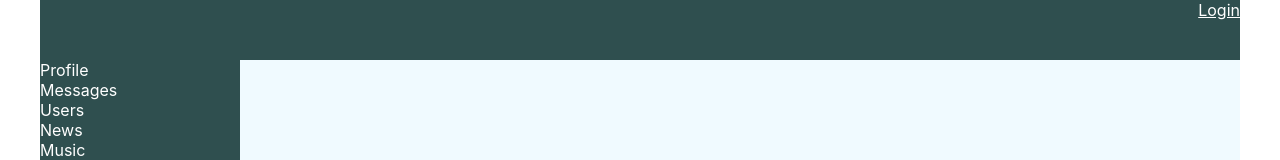
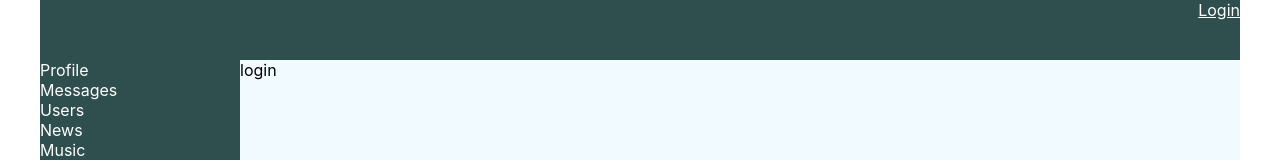
Before and after one commit to InnaMiheikina/samurai-way, a React (Create React App) app: page /login in a window 1280 px wide. Shown: the top 160 px of the page. Built offline with nearby package versions, Linux system fonts and the light colour scheme; no server answers.

Commit message:
Redirect to login

```diff
--- a/src/App.tsx
+++ b/src/App.tsx
@@ -11,6 +11,7 @@
 import UsersContainer from "./components/Users/usersContainer";
 import ProfileContainer from "./components/Profile/profileContainer";
 import HeaderContainer from "./components/Header/HeaderContainer";
+import Login from "./components/login/login";
 
 const App = () => {
     return (
@@ -24,6 +25,7 @@
                     <Route path='/music' render={() => <Music/>}/>
                     <Route path='/setting' render={() => <Setting/>}/>
                     <Route path='/users' render={() => <UsersContainer/>}/>
+                    <Route path='/login' render={() => <Login/>}/>
 
                 </div>
             </div>
--- a/src/Redux/auth-reducer.ts
+++ b/src/Redux/auth-reducer.ts
@@ -16,7 +16,7 @@
     id: null,
     email: null,
     login: null,
-    isAuth:false
+    isAuth:false//залогинен
 }
 
 export const authReducer = (state:InitialUsersStateType=initialState, action:ActionType):InitialUsersStateType=> {
--- a/src/components/Dialogs/Dialogs.tsx
+++ b/src/components/Dialogs/Dialogs.tsx
@@ -2,12 +2,14 @@
 import s from './Dialogs.module.css';
 import DialogItem from "./DialogItem/DialogItem";
 import Message from "./Message/Message";
-import {DialogType, InitDialogsReducerStateType, MessageType} from "../../Redux/dialogs-reducer";
+import { InitDialogsReducerStateType} from "../../Redux/dialogs-reducer";
+import {Redirect} from 'react-router-dom';
 
 type DialogsTypeProps = {
     updateNewMessageBody: (body:string)=> void
     sendMessage:()=> void
     dialogsPage: InitDialogsReducerStateType
+    isAuth:boolean
 }
 
 function Dialogs(props: DialogsTypeProps) {
@@ -24,6 +26,7 @@
     const sendMessage = () => {
         props.sendMessage()
     }
+    if(!props.isAuth) return <Redirect to={'/login'}/> //не залогинен?redirect
 
     return (
         <div className={s.dialogs}>
--- a/src/components/Dialogs/DialogsContainer.tsx
+++ b/src/components/Dialogs/DialogsContainer.tsx
@@ -6,12 +6,14 @@
 import {AppStateType} from "../../Redux/redux-store";
 
 type MapStatePropsType = {
-    dialogsPage:InitDialogsReducerStateType
+    dialogsPage:InitDialogsReducerStateType,
+    isAuth:boolean
 }
 
 let mapStateToProps = (state:AppStateType):MapStatePropsType => {
     return {
-    dialogsPage: state.dialogsPage
+    dialogsPage: state.dialogsPage,
+        isAuth:state.auth.isAuth
 }
 }
 let mapDispatchToProps = (dispatch: Dispatch) => {
--- a/src/components/Profile/profileContainer.tsx
+++ b/src/components/Profile/profileContainer.tsx
@@ -3,11 +3,12 @@
 import {connect} from "react-redux";
 import {AppStateType} from "../../Redux/redux-store";
 import {getUserProfile, ProfileType} from "../../Redux/profile-reducer";
-import {withRouter, RouteComponentProps} from 'react-router-dom';
+import {withRouter, RouteComponentProps, Redirect} from 'react-router-dom';
 
 
 type MapStatePropsType = {
     profile: ProfileType | null
+    isAuth:boolean
 }
 type MapDispatchPropsType = {
     getUserProfile: (userId:string) => void
@@ -24,6 +25,7 @@
     }
 
     render() {
+        if(!this.props.isAuth) return <Redirect to={'/login'}/> //не залогинен?redirect
         return (
             <Profile {...this.props} profile={this.props.profile}/>
         );
@@ -31,7 +33,8 @@
 }
 
 const mapStateToProps = (state: AppStateType): MapStatePropsType => ({
-    profile: state.profilePage.profile
+    profile: state.profilePage.profile,
+    isAuth:state.auth.isAuth
 })
 let WithUrlDataContainerComponent = withRouter(ProfileContainer);
 export default connect(mapStateToProps, {getUserProfile})(WithUrlDataContainerComponent);
--- /dev/null
+++ b/src/components/login/login.tsx
@@ -0,0 +1,11 @@
+import React from 'react';
+
+const Login = () => {
+    return (
+        <div>
+           login
+        </div>
+    );
+};
+
+export default Login;
```
